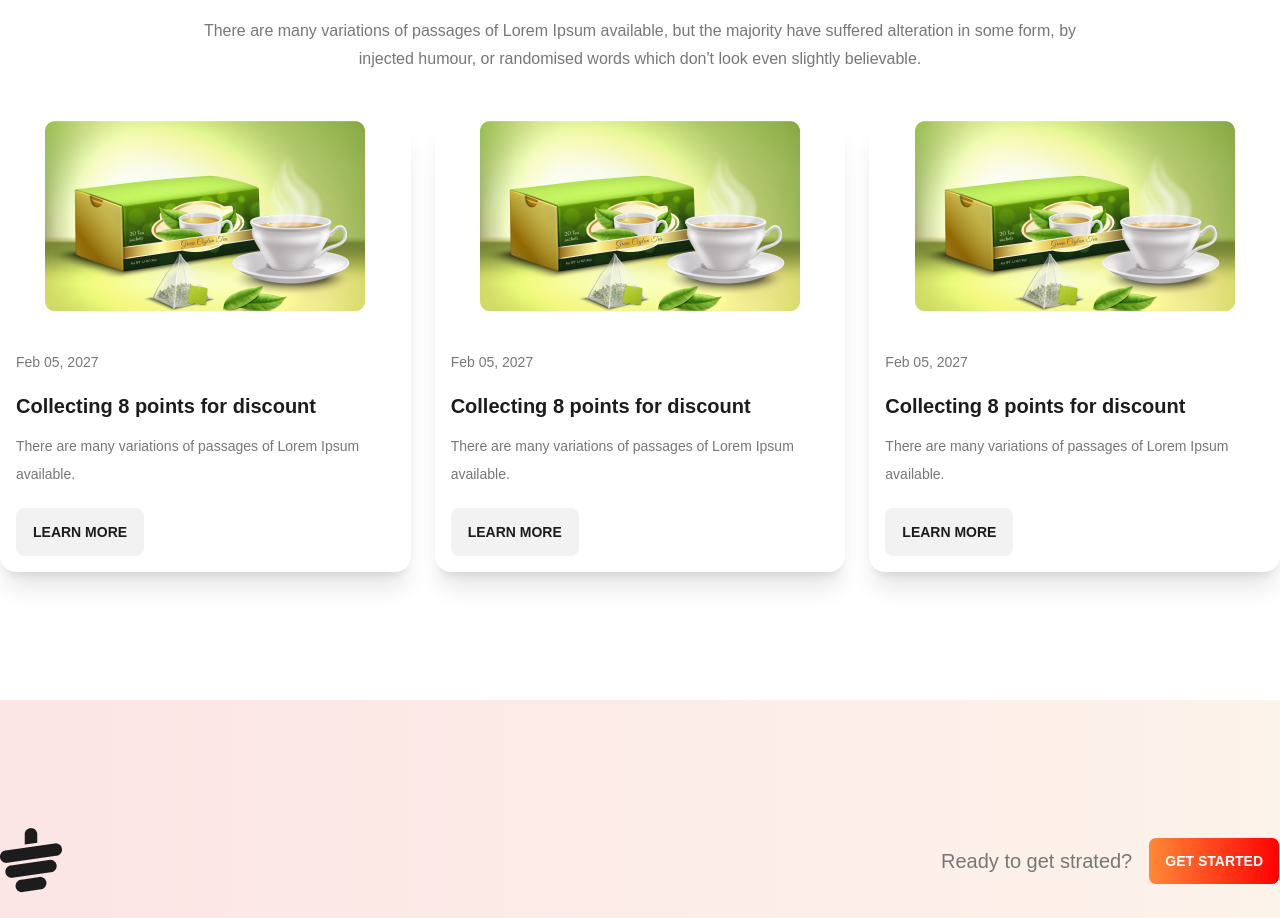
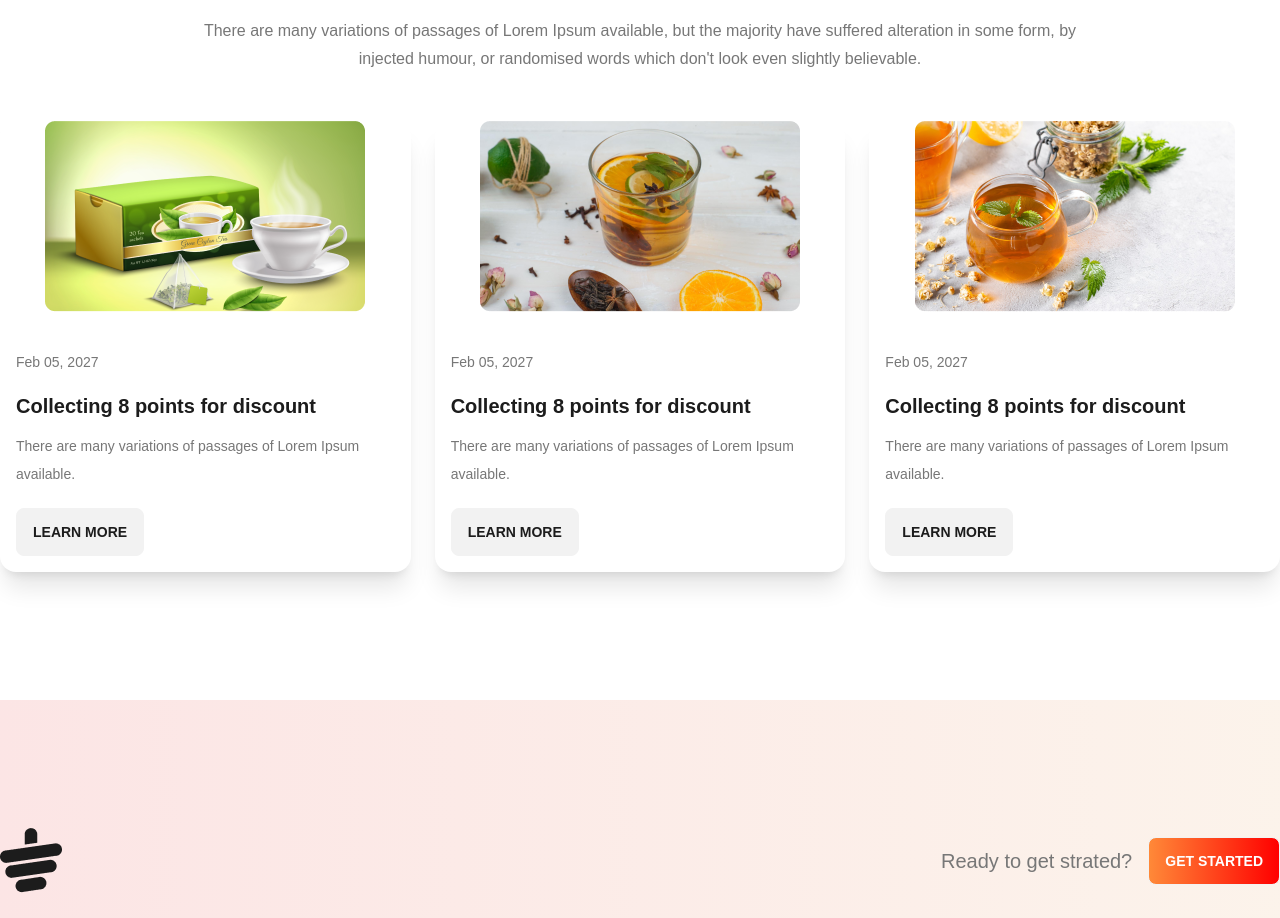
Before and after one commit to JoyntaBarman/Tea-House, a plain HTML site: page index.html in a window 1280 px wide. Shown: the part 3128-4046 px from the top of the page. Drawn offline with Linux system fonts and the light colour scheme.

Commit message:
compleated

```diff
--- a/index.html
+++ b/index.html
@@ -276,7 +276,7 @@
 
           <!-- second card -->
           <div class=" mt-12 card card-compact bg-base-100 shadow-xl">
-            <figure><img src="./images/news-1.png" alt="Shoes" /></figure>
+            <figure><img src="./images/news-2.png" alt="Shoes" /></figure>
             <div class="card-body mt-5">
               <p class="text-tea-description leading-7 font-medium">Feb 05, 2027</p>
               <h2 class="card-title text-xl font-extrabold mt-2">Collecting 8 points for discount</h2>
@@ -290,7 +290,7 @@
 
           <!-- third card -->
           <div class=" mt-12 card card-compact bg-base-100 shadow-xl">
-            <figure><img src="./images/news-1.png" alt="Shoes" /></figure>
+            <figure><img src="./images/news-3.png" alt="Shoes" /></figure>
             <div class="card-body mt-5">
               <p class="text-tea-description leading-7 font-medium">Feb 05, 2027</p>
               <h2 class="card-title text-xl font-extrabold mt-2">Collecting 8 points for discount</h2>
```
